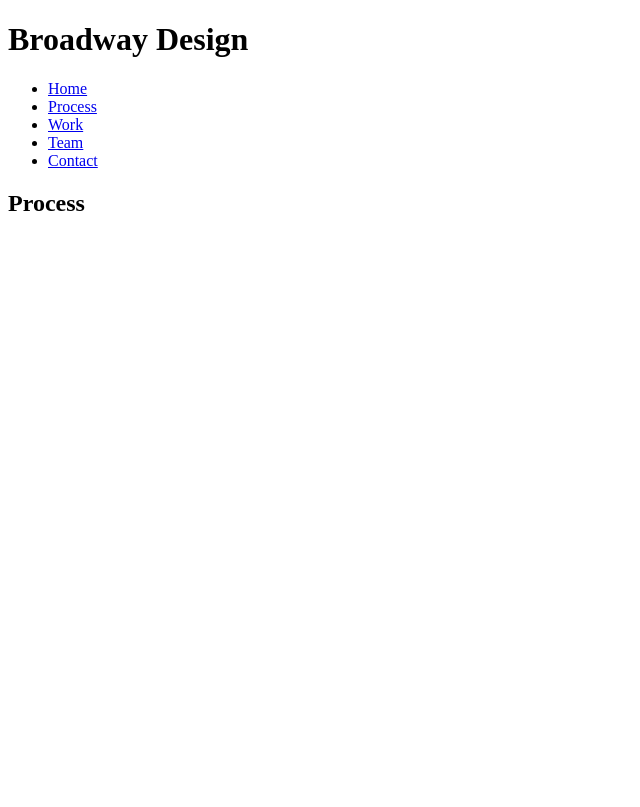
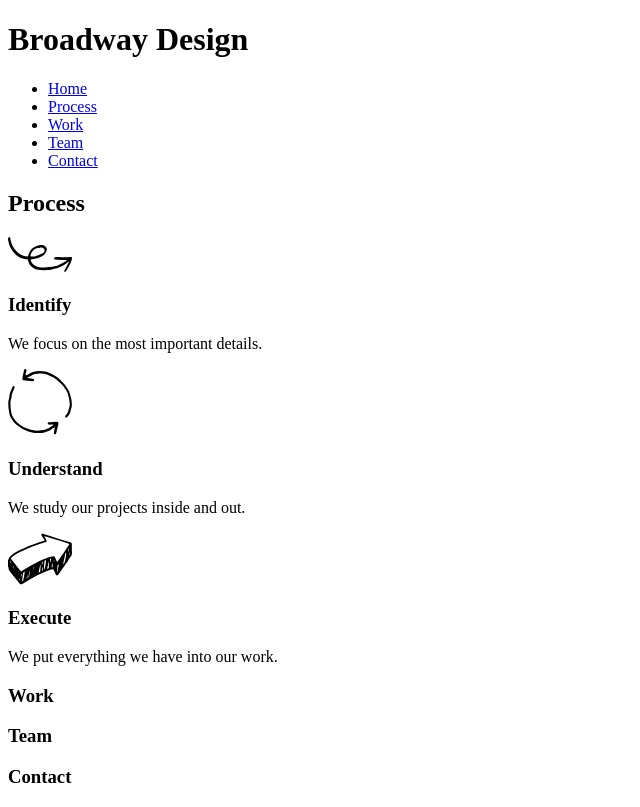
Before and after one commit to Elvee2814/broadway, a plain HTML site: page index.html in a window 1280 px wide. Shown: the whole page, without its empty margins (0-640 px from the left). Drawn offline with Linux system fonts and the light colour scheme.

Commit message:
Add images and how we work section

```diff
--- a/index.html
+++ b/index.html
@@ -17,6 +17,25 @@
       </ul>
     </nav>
   </div>
-  <h2 id="process">Process</h2>
+
+<!-- this section explains how we work and the process -->
+  <div id="process">
+    <h2>Process</h2>
+    <img src="identify.svg" />
+    <h3>Identify</h3>
+    <p>We focus on the most important details.</p>
+    <img src="understand.svg" />
+    <h3>Understand</h3>
+    <p>We study our projects inside and out.</p>
+    <img src="execute.svg" />
+    <h3>Execute</h3>
+    <p>We put everything we have into our work.</p>
+  </div>
+
+<!-- this section shows more about us -->
+
+  <h3 id="work">Work</h3>
+  <h3 id="team">Team</h2>
+  <h3 id="contact">Contact</h2>
   </body>
 </html>
```
Also changed, not shown: execute.svg (renamed from images/execute.svg), identify.svg (renamed from images/identify.svg), the-flatiron-building.png (renamed from images/the-flatiron-building.png), understand.svg (renamed from images/understand.svg). Lines whose indentation alone changed are shown as unchanged.
